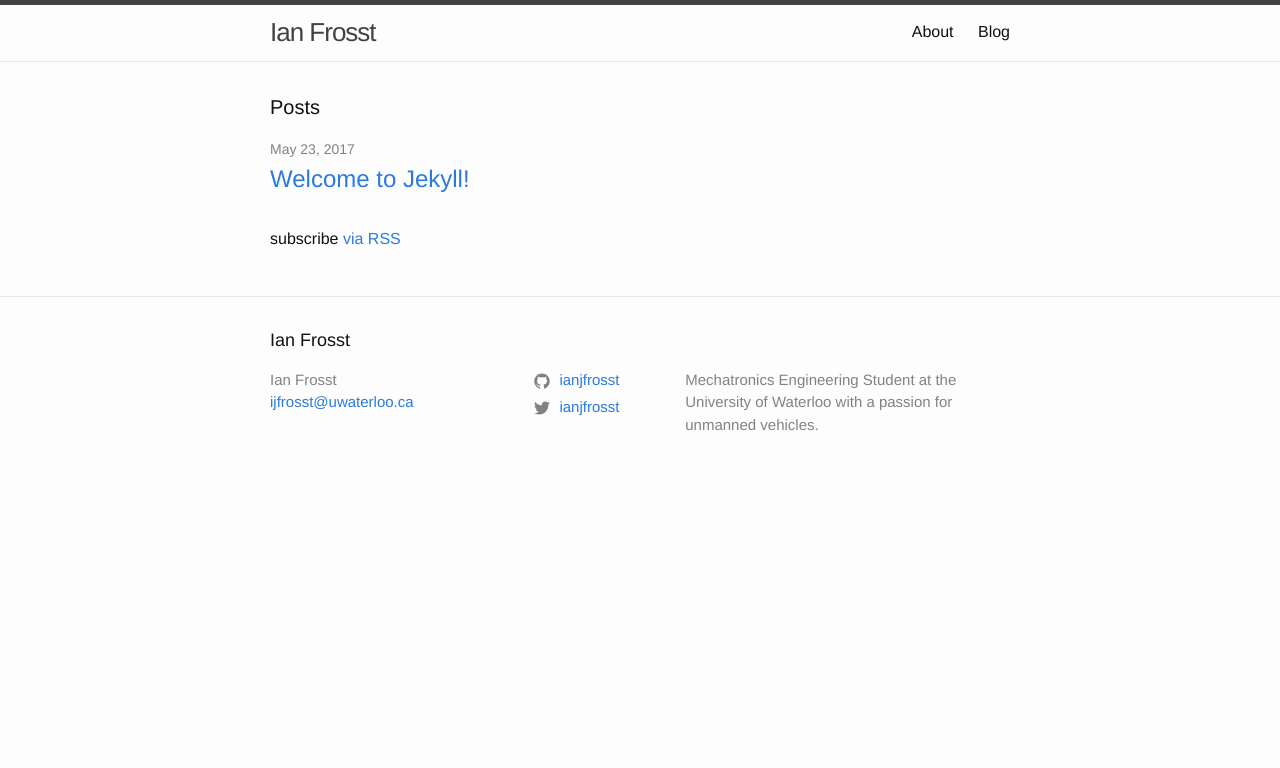
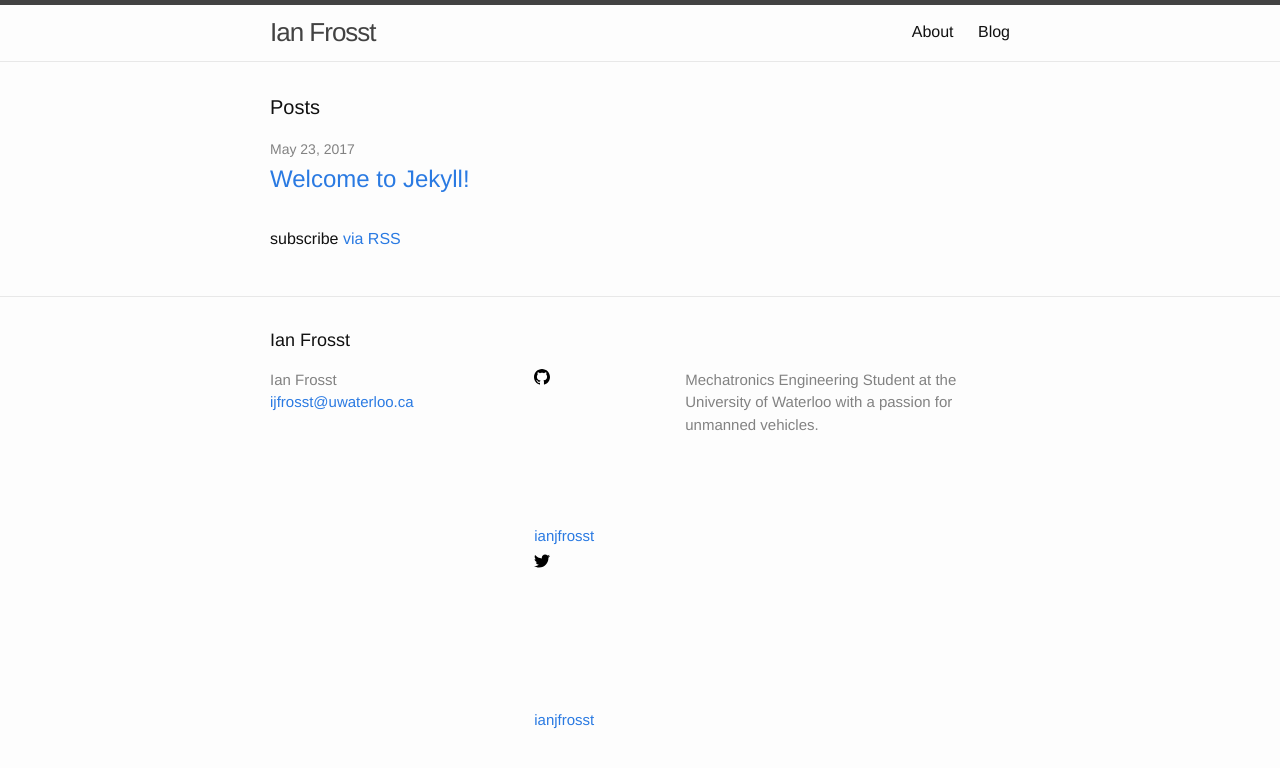
Before and after one commit to ianjfrosst/ianjfrosst.github.io, a Jekyll site: the page built from _pages/home.md, in a window 1280 px wide. Shown: the top 768 px of the page. Built offline with Jekyll 4.4.1, drawn with Linux system fonts in a browser that asks for light colours.

Commit message:
Update includes

```diff
--- a/_includes/footer.html
+++ b/_includes/footer.html
@@ -1,4 +1,5 @@
-<footer class="site-footer">
+<footer class="site-footer h-card">
+  <data class="u-url" href="{{ "/" | relative_url }}"></data>
 
   <div class="wrapper">
 
@@ -7,7 +8,7 @@
     <div class="footer-col-wrapper">
       <div class="footer-col footer-col-1">
         <ul class="contact-list">
-          <li>
+          <li class="p-name">
             {% if site.author %}
               {{ site.author | escape }}
             {% else %}
@@ -15,25 +16,13 @@
             {% endif %}
             </li>
             {% if site.email %}
-            <li><a href="mailto:{{ site.email }}">{{ site.email }}</a></li>
+            <li><a class="u-email" href="mailto:{{ site.email }}">{{ site.email }}</a></li>
             {% endif %}
         </ul>
       </div>
 
       <div class="footer-col footer-col-2">
-        <ul class="social-media-list">
-          {% if site.github_username %}
-          <li>
-            {% include icon-github.html username=site.github_username %}
-          </li>
-          {% endif %}
-
-          {% if site.twitter_username %}
-          <li>
-            {% include icon-twitter.html username=site.twitter_username %}
-          </li>
-          {% endif %}
-        </ul>
+        {% include social.html %}
       </div>
 
       <div class="footer-col footer-col-3">
--- a/_includes/google-analytics.html
+++ b/_includes/google-analytics.html
@@ -6,5 +7,5 @@
 
   ga('create', '{{ site.google_analytics }}', 'auto');
   ga('send', 'pageview');
-
+}
 </script>
--- a/_includes/head.html
+++ b/_includes/head.html
@@ -2,15 +2,10 @@
   <meta charset="utf-8">
   <meta http-equiv="X-UA-Compatible" content="IE=edge">
   <meta name="viewport" content="width=device-width, initial-scale=1">
-
-  <title>{% if page.title %}{{ page.title | escape }}{% else %}{{ site.title | escape }}{% endif %}</title>
-  <meta name="description" content="{{ page.excerpt | default: site.description | strip_html | normalize_whitespace | truncate: 160 | escape }}">
-
+  {% seo %}
   <link rel="stylesheet" href="{{ "/assets/main.css" | relative_url }}">
-  <link rel="canonical" href="{{ page.url | replace:'index.html','' | absolute_url }}">
-  <link rel="alternate" type="application/rss+xml" title="{{ site.title | escape }}" href="{{ "/feed.xml" | relative_url }}">
-
+  {% feed_meta %}
   {% if jekyll.environment == 'production' and site.google_analytics %}
-  {% include google-analytics.html %}
+    {% include google-analytics.html %}
   {% endif %}
 </head>
--- a/_includes/header.html
+++ b/_includes/header.html
@@ -3,7 +3,7 @@
   <div class="wrapper">
     {% assign default_paths = site.pages | map: "path" %}
     {% assign page_paths = site.header_pages | default: default_paths %}
-    <a class="site-title" href="{{ "/" | relative_url }}">{{ site.title | escape }}</a>
+    <a class="site-title" rel="author" href="{{ "/" | relative_url }}">{{ site.title | escape }}</a>
 
     {% if page_paths %}
       <nav class="site-nav">
--- a/_includes/icon-github.html
+++ /dev/null
@@ -1 +0,0 @@
-<a href="https://github.com/{{ include.username }}"><span class="icon icon--github">{% include icon-github.svg %}</span><span class="username">{{ include.username }}</span></a>
--- a/_includes/icon-twitter.html
+++ /dev/null
@@ -1 +0,0 @@
-<a href="https://twitter.com/{{ include.username }}"><span class="icon icon--twitter">{% include icon-twitter.svg %}</span><span class="username">{{ include.username }}</span></a>
--- /dev/null
+++ b/_includes/social.html
@@ -0,0 +1,13 @@
+<ul class="social-media-list">
+  {% if site.dribbble_username%}<li><a href="https://dribbble.com/{{ site.dribbble_username| cgi_escape | escape }}"><svg class="svg-icon"><use xlink:href="/assets/minima-social-icons.svg#dribbble"></use></svg> <span class="username">{{ site.dribbble_username| escape }}</span></a></li>{% endif %}
+  {% if site.facebook_username%}<li><a href="https://www.facebook.com/{{ site.facebook_username| cgi_escape | escape }}"><svg class="svg-icon"><use xlink:href="/assets/minima-social-icons.svg#facebook"></use></svg> <span class="username">{{ site.facebook_username| escape }}</span></a></li>{% endif %}
+  {% if site.flickr_username%}<li><a href="https://www.flickr.com/photos/{{ site.flickr_username| cgi_escape | escape }}"><svg class="svg-icon"><use xlink:href="/assets/minima-social-icons.svg#flickr"></use></svg> <span class="username">{{ site.flickr_username| escape }}</span></a></li>{% endif %}
+  {% if site.github_username%}<li><a href="https://github.com/{{ site.github_username| cgi_escape | escape }}"><svg class="svg-icon"><use xlink:href="/assets/minima-social-icons.svg#github"></use></svg> <span class="username">{{ site.github_username| escape }}</span></a></li>{% endif %}
+  {% if site.instagram_username%}<li><a href="https://instagram.com/{{ site.instagram_username| cgi_escape | escape }}"><svg class="svg-icon"><use xlink:href="/assets/minima-social-icons.svg#instagram"></use></svg> <span class="username">{{ site.instagram_username| escape }}</span></a></li>{% endif %}
+  {% if site.linkedin_username%}<li><a href="https://www.linkedin.com/in/{{ site.linkedin_username| cgi_escape | escape }}"><svg class="svg-icon"><use xlink:href="/assets/minima-social-icons.svg#linkedin"></use></svg> <span class="username">{{ site.linkedin_username| escape }}</span></a></li>{% endif %}
+  {% if site.pinterest_username%}<li><a href="https://www.pinterest.com/{{ site.pinterest_username| cgi_escape | escape }}"><svg class="svg-icon"><use xlink:href="/assets/minima-social-icons.svg#pinterest"></use></svg> <span class="username">{{ site.pinterest_username| escape }}</span></a></li>{% endif %}
+  {% if site.twitter_username%}<li><a href="https://www.twitter.com/{{ site.twitter_username| cgi_escape | escape }}"><svg class="svg-icon"><use xlink:href="/assets/minima-social-icons.svg#twitter"></use></svg> <span class="username">{{ site.twitter_username| escape }}</span></a></li>{% endif %}
+  {% if site.youtube_username%}<li><a href="https://youtube.com/{{ site.youtube_username| cgi_escape | escape }}"><svg class="svg-icon"><use xlink:href="/assets/minima-social-icons.svg#youtube"></use></svg> <span class="username">{{ site.youtube_username| escape }}</span></a></li>{% endif %}
+  {% if site.googleplus_username%}<li><a href="https://plus.google.com/{{ site.googleplus_username| escape }}"><svg class="svg-icon"><use xlink:href="/assets/minima-social-icons.svg#googleplus"></use></svg> <span class="username">{{ site.googleplus_username| escape }}</span></a></li>{% endif %}
+  {% if site.rss %}<li><a href="{{ 'feed.xml' | relative_url }}"><svg class="svg-icon"><use xlink:href="/assets/minima-social-icons.svg#rss"></use></svg> <span>{{ site.rss | escape }}</span></a></li>{% endif %}
+</ul>
```
Also changed, not shown: other parts of _includes/google-analytics.html (+1 -0 lines), _includes/icon-github.svg (deleted), _includes/icon-twitter.svg (deleted), assets/minima-social-icons.svg (added).
